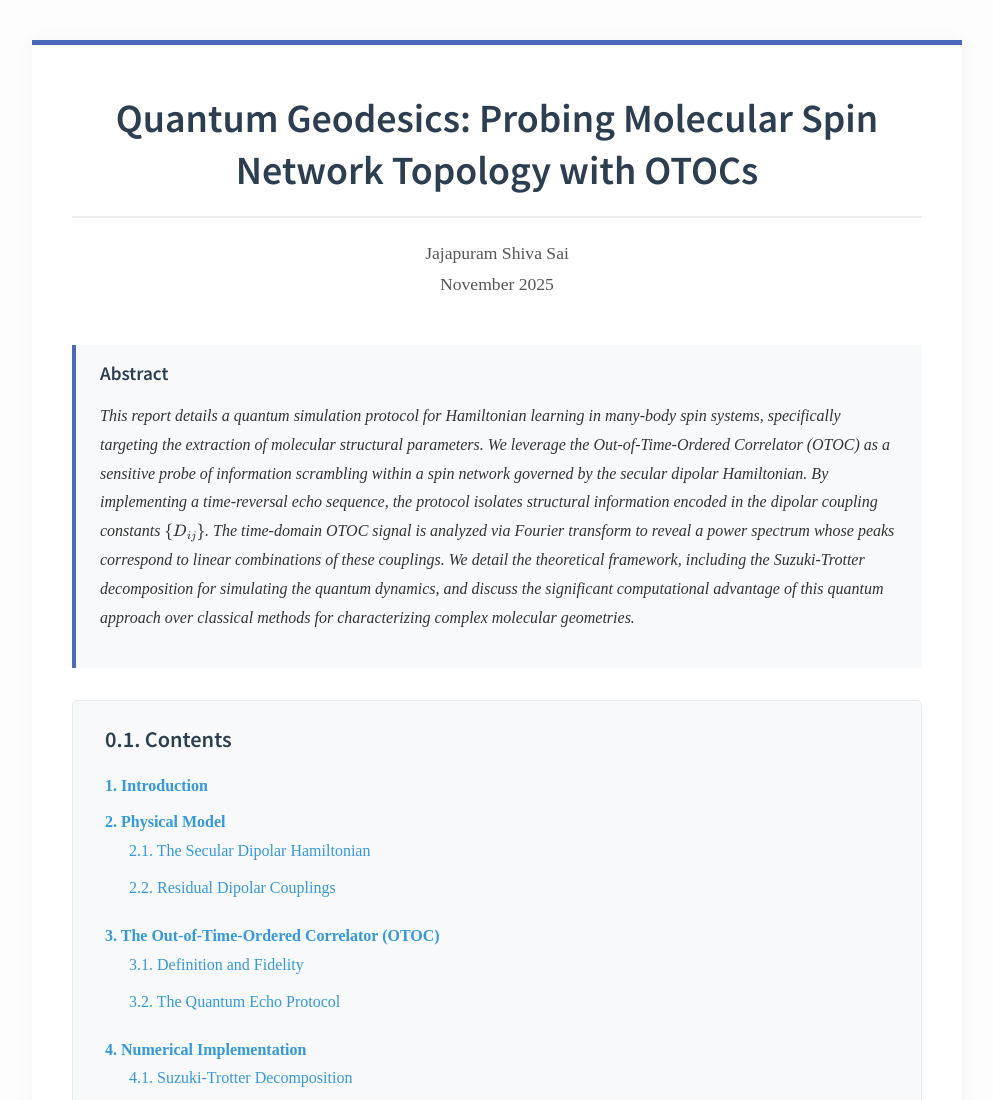
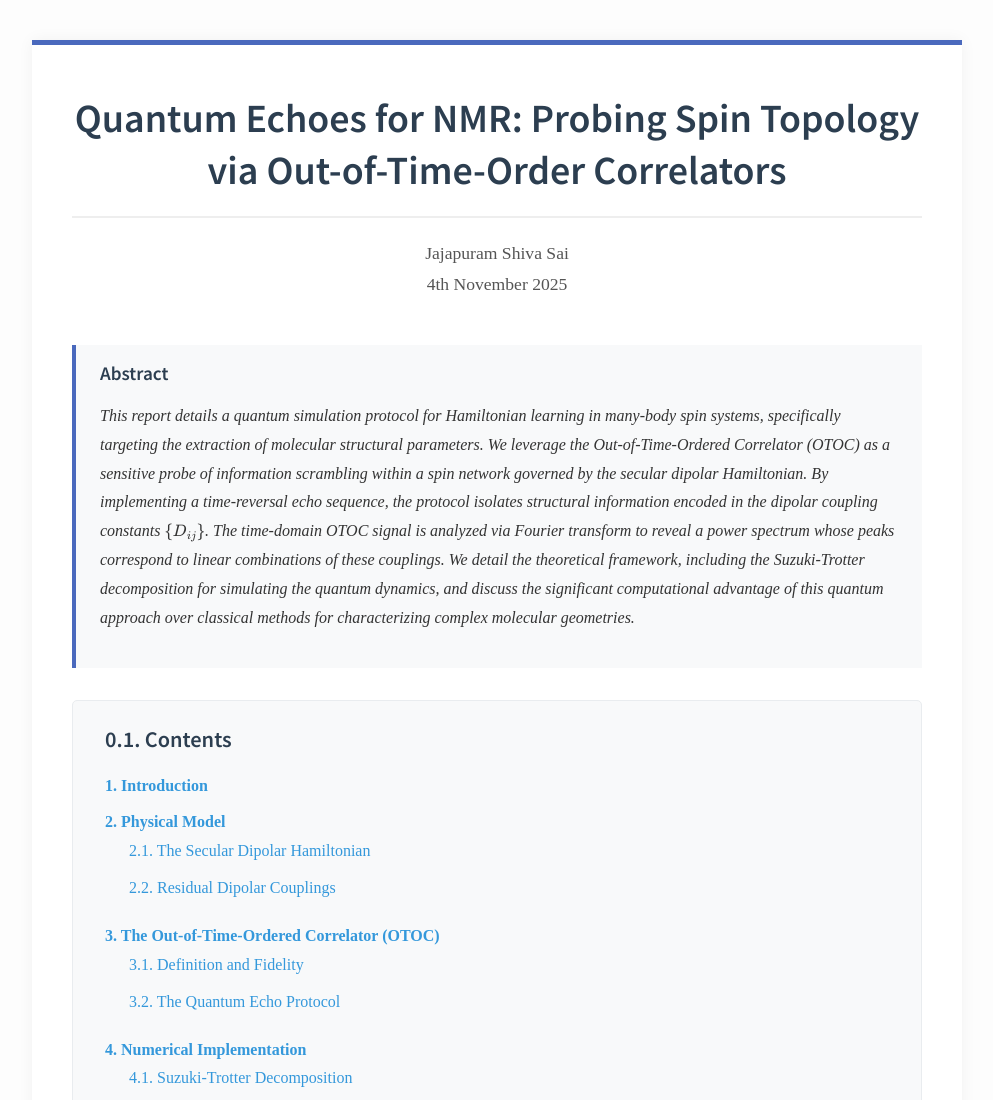
Before and after one commit to jajapuramshivasai/Quantum_Echo_NMR, a plain HTML site: page docs/index.html in a window 1280 px wide. Shown: the top 1100 px of the page, without its empty margins (143-1136 px from the left). Drawn offline with nearby package versions, Linux system fonts and the light colour scheme; a web font is replaced by a local one.

Commit message:
fixed date format in index.html

```diff
--- a/docs/index.html
+++ b/docs/index.html
@@ -167,10 +167,10 @@
 </head>
 <body>
     <main>
-        <h1>Quantum Geodesics: Probing Molecular Spin Network Topology with OTOCs</h1>
+        <h1>Quantum Echoes for NMR: Probing Spin Topology via Out-of-Time-Order Correlators</h1>
         <div class="author-info">
             Jajapuram Shiva Sai<br>
-            November 2025
+            4th November 2025
         </div>
         <div class="abstract">
             <h3>Abstract</h3>
```
